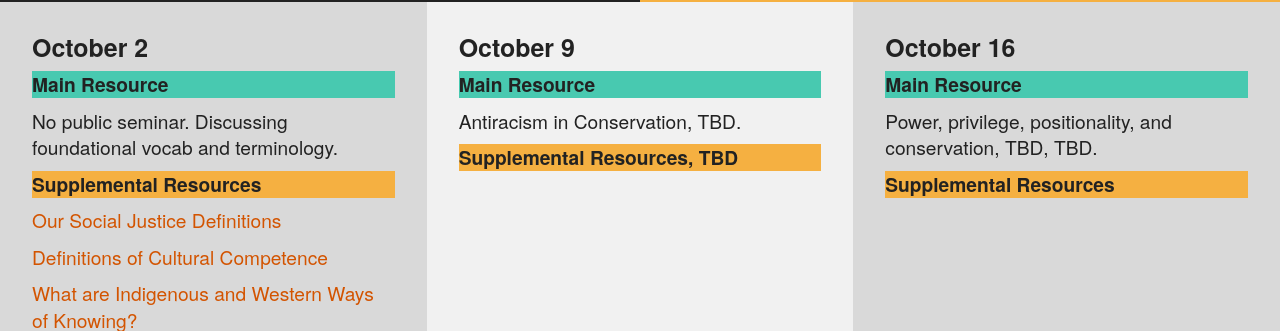
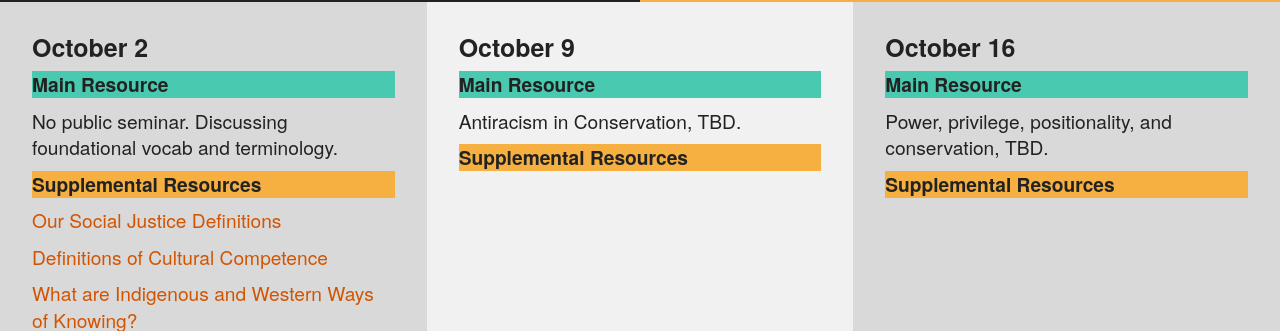
Before and after one commit to amburgey/FISH513InclusiveConservation, a Jekyll site: the page built from readings.html, in a window 1280 px wide. Shown: the part 911-1242 px from the top of the page. Built offline with Jekyll 4.4.1, drawn with Linux system fonts in a browser that asks for light colours.

Commit message:
updates to website typos

```diff
--- a/readings.html
+++ b/readings.html
@@ -44,13 +44,13 @@ layout: list
             <h3>October 9</h3>
 			<p class="tile_blue"> Main Resource </p>
             <p class="tile_space"> Antiracism in Conservation, TBD.</p>
-			<p class="tile_yellow"> Supplemental Resources, TBD </p>
+			<p class="tile_yellow"> Supplemental Resources </p>
         </li>
 
         <li class="gi tile--alt3">
             <h3>October 16</h3>
 			<p class="tile_blue"> Main Resource </p>
-            <p class="tile_space"> Power, privilege, positionality, and conservation, TBD, TBD.</p>
+            <p class="tile_space"> Power, privilege, positionality, and conservation, TBD.</p>
 			<p class="tile_yellow"> Supplemental Resources </p>
         </li>
 
```
